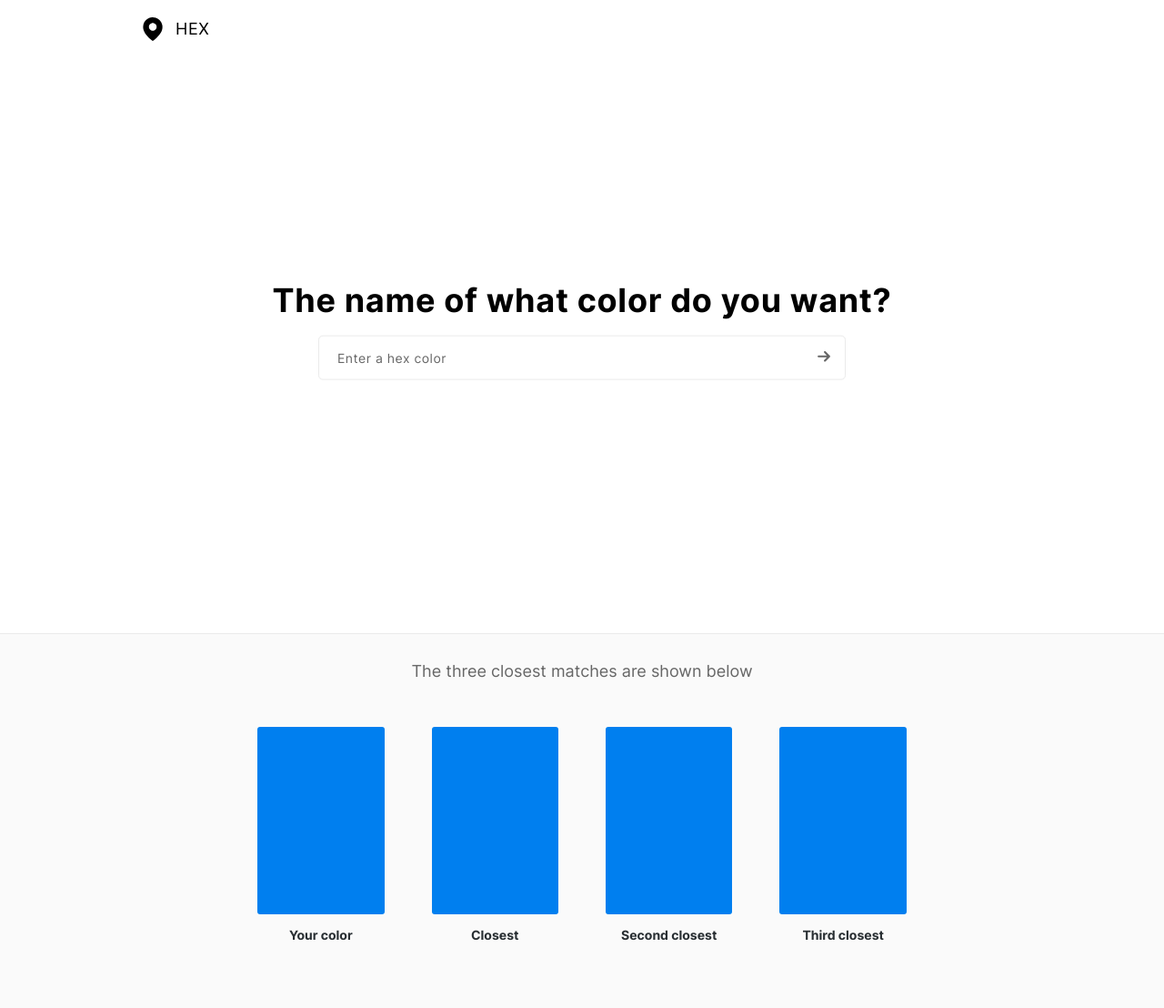
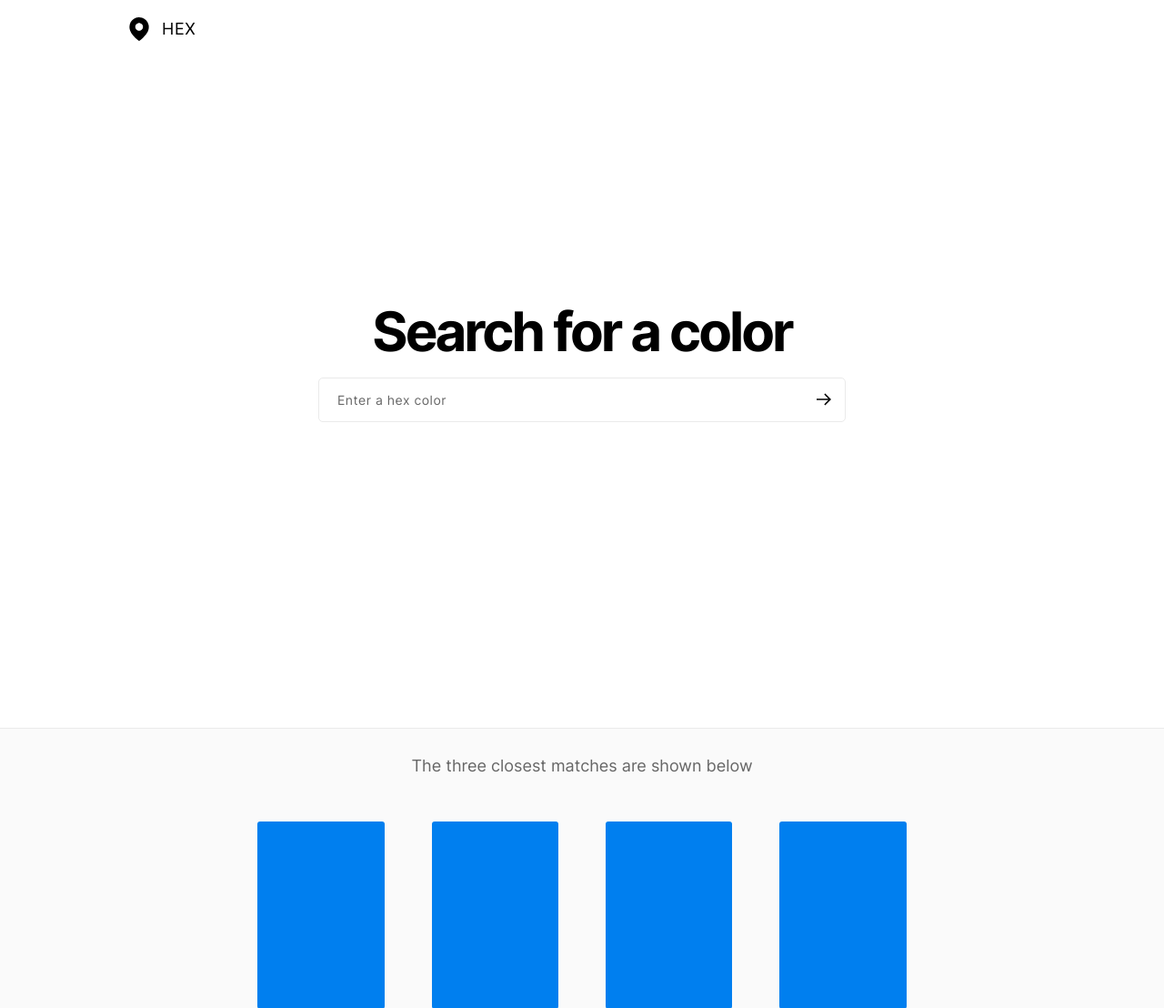
Before and after one commit to StylexTV/stylextv.github.io, a PHP site: page / in a window 1280 px wide. Shown: the top 1108 px of the page at 91% size. Before the commit the page ends 1034 px from the top, so only its background shows below. Run offline with PHP 8.4, Linux system fonts and the light colour scheme.

Commit message:
Fixed some design aspects

```diff
--- a/assets/css/default.css
+++ b/assets/css/default.css
@@ -16,7 +16,7 @@ body {
 	display: flex;
 	position: static;
 	width: 100%;
-	height: 87vh;
+	height: 100vh;
 	justify-content: center;
 	top: 0px;
 
@@ -25,9 +25,9 @@ body {
 }
 #header-content {
 	height: 100%;
-	padding: 0 15px;
+	padding: 0 100px;
 	width: 100vw;
-	max-width: 1000px;
+	max-width: 1200px;
 	box-sizing: border-box;
 	margin: 0 auto;
 	text-align: center;
@@ -56,7 +56,7 @@ body {
 }
 .header-query {
 	position: relative;
-	top: calc(50% - 50px);
+	top: calc(50% - 68px);
 	-webkit-transform: translateY(-50%);
 	transform: translateY(-50%);
 	opacity: 1;
@@ -75,10 +75,9 @@ body {
 	font-family: Inter;
 	font-weight: 700;
 	font-style: normal;
-	font-size: 36px;
+	font-size: 60px;
 	color: #000;
-    line-height: 46.8px;
-	letter-spacing: .02em;
+	letter-spacing: -3px;
 }
 .header-query-main {
 	position: relative;
@@ -106,10 +105,8 @@ body {
 }
 #query-button-submit {
 	position: absolute;
-	right: 15px;
-	top: 10px;
-	width: 16.7667px;
-	height: 26.25px;
+	right: 16px;
+	top: 16px;
 	padding: 0;
 
 	cursor: pointer;
--- a/index.html
+++ b/index.html
@@ -37,12 +37,17 @@ fill="#000000" stroke="none">
 		  </div>
 		</div>
 		<div class="header-query">
-		  <h1 class="header-query-prompt">The name of what color do you want?</h1>
+		  <h1 class="header-query-prompt">Search for a color</h1>
 		  <div class="header-query-main">
 		    <input id="query-input" placeholder="Enter a hex color" value="">
 			<button id="query-button-submit" type="submit">
-			  <svg xmlns='http://www.w3.org/2000/svg' viewBox='0 0 46 72' width="16.7667" height="26.25" fill="#666666">
-			    <path class='icon' d='M6 39h24.757l-7.878 7.88a2.994 2.994 0 0 0 0 4.24 2.994 2.994 0 0 0 4.24 0l13-13a2.994 2.994 0 0 0 0-4.24l-13-13C26.537 20.292 25.77 20 25 20s-1.536.293-2.12.88a2.994 2.994 0 0 0 0 4.24L30.756 33H6a3 3 0 1 0 0 6z'/>
+			  <svg xmlns='http://www.w3.org/2000/svg' viewBox='0 0 368 368' width="16" height="16" fill="#666666">
+			    <g transform="translate(0.000000,368.000000) scale(0.100000,-0.100000)"
+fill="#000000" stroke="none">
+<path d="M2047 3213 l-127 -128 532 -532 533 -533 -1493 0 -1492 0 0 -180 0
+-180 1492 0 1493 0 -533 -533 -532 -532 128 -128 127 -127 750 750 750 750
+-750 750 -750 750 -128 -127z"/>
+</g>
 			  </svg>
 			</button>
 		  </div>
```
